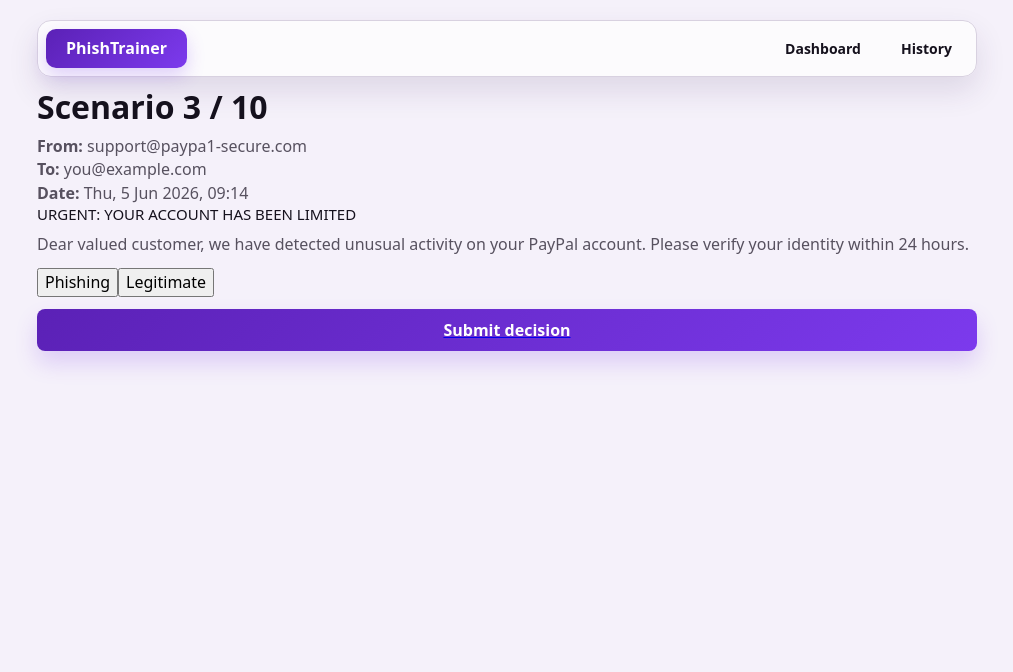
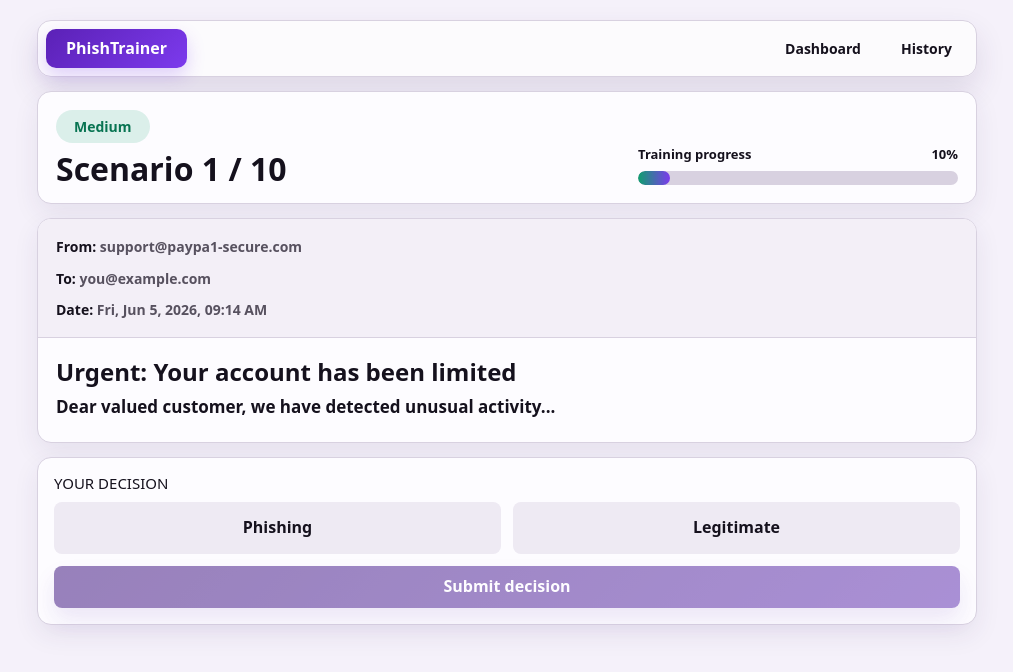
Before and after one commit to jangrm/phishtrainerfs, a React (Vite) app in the folder phishtrainer/: page /scenario in a window 1280 px wide. Shown: the top 672 px of the page, without its empty margins (133-1146 px from the left). Built offline with nearby package versions, Linux system fonts and the light colour scheme; data requests are answered from the project's data file.

Commit message:
Improve scenario training view

```diff
--- a/phishtrainer/src/index.css
+++ b/phishtrainer/src/index.css
@@ -440,6 +440,136 @@
     transform: translateY(-1px);
 }
 
+.primary-btn.is-disabled {
+    cursor: not-allowed;
+    filter: grayscale(0.35);
+    opacity: 0.58;
+    pointer-events: auto;
+}
+
+.primary-btn.is-disabled:hover,
+.primary-btn.is-disabled:focus-visible {
+    filter: grayscale(0.35);
+    transform: none;
+}
+
+.scenario-page {
+    gap: 14px;
+}
+
+.scenario-header,
+.email-card,
+.scenario-decision-card {
+    background: var(--surface-soft);
+    border: 1px solid var(--border);
+    border-radius: 14px;
+    box-shadow: 0 10px 26px rgba(55, 35, 88, 0.08);
+}
+
+.scenario-header {
+    align-items: end;
+    display: grid;
+    gap: 18px;
+    grid-template-columns: 1fr minmax(220px, 320px);
+    padding: 18px;
+}
+
+.scenario-title-block {
+    display: flex;
+    flex-direction: column;
+    gap: 10px;
+}
+
+.scenario-title-block .level-pill {
+    width: fit-content;
+}
+
+.scenario-progress {
+    min-width: 0;
+}
+
+.email-card {
+    overflow: hidden;
+    text-align: left;
+}
+
+.email-header {
+    background: #f3eff7;
+    border-bottom: 1px solid var(--border);
+    display: grid;
+    gap: 8px;
+    padding: 16px 18px;
+}
+
+.email-header p {
+    color: var(--text);
+    font-size: 14px;
+    font-weight: 700;
+    overflow-wrap: anywhere;
+}
+
+.email-header strong {
+    color: var(--text-h);
+    font-weight: 850;
+}
+
+.email-subject {
+    color: var(--text-h);
+    font-size: 24px;
+    font-weight: 900;
+    line-height: 1.15;
+    margin: 0;
+    padding: 20px 18px 8px;
+    text-transform: none;
+}
+
+.email-body {
+    color: var(--text-h);
+    font-size: 17px;
+    font-weight: 650;
+    line-height: 1.55;
+    padding: 0 18px 22px;
+}
+
+.scenario-decision-card {
+    padding: 16px;
+    text-align: left;
+}
+
+.verdict-buttons {
+    display: grid;
+    gap: 12px;
+    grid-template-columns: repeat(2, 1fr);
+    margin-bottom: 12px;
+}
+
+.verdict-buttons button {
+    background: #eeeaf3;
+    border: 1px solid transparent;
+    border-radius: 8px;
+    color: var(--text-h);
+    cursor: pointer;
+    font-weight: 850;
+    min-height: 52px;
+    transition:
+            background 0.18s ease,
+            border-color 0.18s ease,
+            box-shadow 0.18s ease,
+            color 0.18s ease,
+            transform 0.18s ease;
+}
+
+.verdict-buttons button:hover,
+.verdict-buttons button:focus-visible,
+.verdict-buttons button.is-selected {
+    background: var(--accent);
+    border-color: var(--accent-strong);
+    box-shadow: 0 10px 18px rgba(124, 58, 237, 0.18);
+    color: white;
+    outline: none;
+    transform: translateY(-1px);
+}
+
 .history-panel {
     background: var(--surface-soft);
     border: 1px solid var(--border);
@@ -623,7 +753,9 @@
 
     .dashboard-hero,
     .stats-row,
-    .difficulty-row {
+    .difficulty-row,
+    .scenario-header,
+    .verdict-buttons {
         grid-template-columns: 1fr;
     }
 
--- a/phishtrainer/src/views/Scenario.jsx
+++ b/phishtrainer/src/views/Scenario.jsx
@@ -1,28 +1,121 @@
-import { Link } from 'react-router-dom';
+import { useState } from 'react';
+import { Link, useSearchParams } from 'react-router-dom';
 import EmailCard from '../components/EmailCard';
+import EmptyState from '../components/EmptyState';
+import { useApiData } from '../hooks/useApiData';
+
+function formatScenarioDate(value) {
+  return new Intl.DateTimeFormat('en', {
+    weekday: 'short',
+    day: 'numeric',
+    month: 'short',
+    year: 'numeric',
+    hour: '2-digit',
+    minute: '2-digit',
+  }).format(new Date(value));
+}
+
+function getScenarioByDifficulty(scenarios, difficulty) {
+  if (!difficulty) {
+    return scenarios[0];
+  }
+
+  return (
+    scenarios.find((scenario) => scenario.difficulty === difficulty) ??
+    scenarios[0]
+  );
+}
 
 function Scenario() {
+  const [searchParams] = useSearchParams();
+  const [decision, setDecision] = useState('');
+  const { data: scenarios, isLoading, error } = useApiData(
+    '/scenarios',
+    'Scenario data could not be loaded. Start the JSON server with npm run api.',
+  );
+
+  if (isLoading) {
+    return <EmptyState viewName="scenario" message="Loading scenario..." />;
+  }
+
+  if (error || !scenarios?.length) {
+    return (
+      <EmptyState
+        viewName="scenario"
+        message={error || 'No scenario data available.'}
+      />
+    );
+  }
+
+  const selectedDifficulty = searchParams.get('difficulty');
+  const scenario = getScenarioByDifficulty(scenarios, selectedDifficulty);
+  const scenarioIndex = scenarios.findIndex((item) => item.id === scenario.id) + 1;
+  const progress = Math.round((scenarioIndex / 10) * 100);
+  const difficultyLabel =
+    scenario.difficulty.charAt(0).toUpperCase() + scenario.difficulty.slice(1);
+  const feedbackPath = `/feedback?scenarioId=${scenario.id}&decision=${decision}&difficulty=${scenario.difficulty}`;
+
   return (
-    <div className="view scenario">
-      <h1>Scenario 3 / 10</h1>
+    <main className="view scenario scenario-page">
+      <section className="scenario-header">
+        <div className="scenario-title-block">
+          <span className="level-pill">{difficultyLabel}</span>
+          <h1>Scenario {scenarioIndex} / 10</h1>
+        </div>
+
+        <div className="scenario-progress">
+          <div className="progress-label">
+            <span>Training progress</span>
+            <span>{progress}%</span>
+          </div>
+          <div className="progress-track" aria-label={`${progress}% training progress`}>
+            <div className="progress-fill" style={{ width: `${progress}%` }} />
+          </div>
+        </div>
+      </section>
 
       <EmailCard
-        from="support@paypa1-secure.com"
-        to="you@example.com"
-        date="Thu, 5 Jun 2026, 09:14"
-        subject="Urgent: Your account has been limited"
-        body="Dear valued customer, we have detected unusual activity on your PayPal account. Please verify your identity within 24 hours."
+        from={scenario.from}
+        to={scenario.to}
+        date={formatScenarioDate(scenario.date)}
+        subject={scenario.subject}
+        body={scenario.body}
       />
 
-      <div className="verdict-buttons">
-        <button>Phishing</button>
-        <button>Legitimate</button>
-      </div>
+      <section className="scenario-decision-card">
+        <h2>Your decision</h2>
 
-      <Link to="/feedback">
-        <button className="primary-btn">Submit decision</button>
-      </Link>
-    </div>
+        <div className="verdict-buttons" aria-label="Scenario decision">
+          <button
+            className={decision === 'phishing' ? 'is-selected' : ''}
+            onClick={() => setDecision('phishing')}
+            type="button"
+          >
+            Phishing
+          </button>
+          <button
+            className={decision === 'legitimate' ? 'is-selected' : ''}
+            onClick={() => setDecision('legitimate')}
+            type="button"
+          >
+            Legitimate
+          </button>
+        </div>
+
+        <Link
+          className={`primary-btn ${!decision ? 'is-disabled' : ''}`}
+          to={feedbackPath}
+          aria-disabled={!decision}
+          onClick={(event) => {
+            if (!decision) {
+              event.preventDefault();
+            }
+          }}
+        >
+          Submit decision
+        </Link>
+      </section>
+    </main>
   );
 }
 
```
